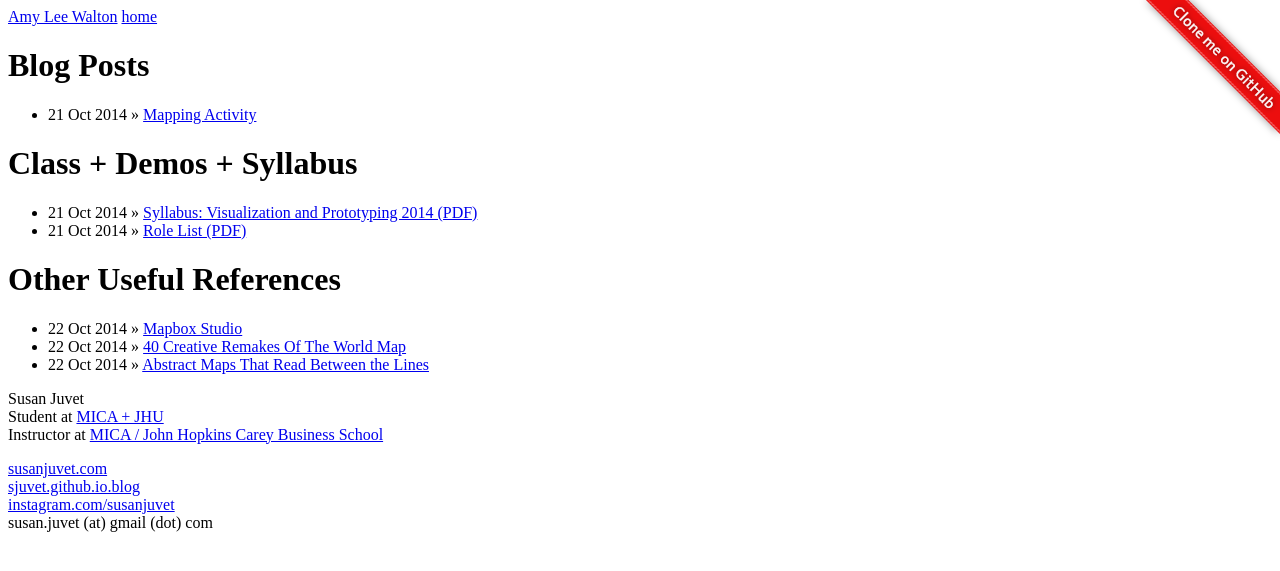
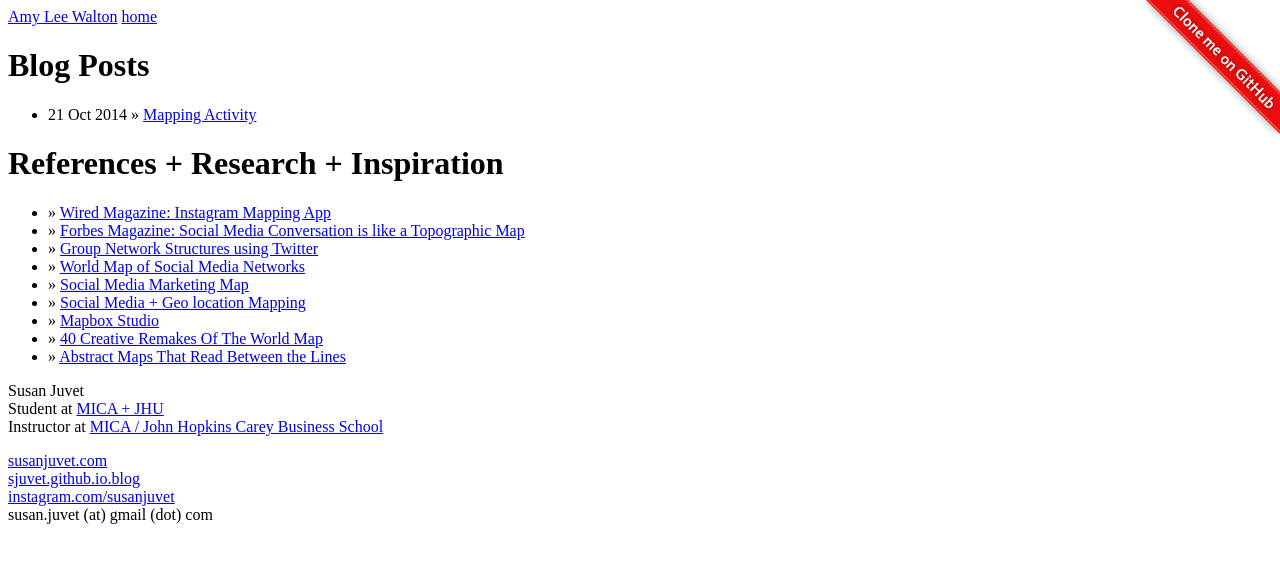
Before and after one commit to SJUVET/blog, a Jekyll site: the page built from index.html, in a window 1280 px wide. Shown: the top 571 px of the page. Built offline with Jekyll 4.4.1, drawn with Linux system fonts in a browser that asks for light colours; Markdown is read by kramdown in place of the engine named in the settings.

Commit message:
updated site

```diff
--- a/index.html
+++ b/index.html
@@ -11,17 +11,18 @@ title: Susan Juvet's Blog
     {% endfor %}
   </ul>
 
-  <h1>Class + Demos + Syllabus</h1>
+
+  <h1>References + Research + Inspiration</h1>
   <ul class="posts">
-    <li><span>21 Oct 2014</span> &raquo; <a href="{{ site.url }}/blog-template/pdfs/Syllabus_Visualization-and-Prototyping-2014.pdf">Syllabus: Visualization and Prototyping 2014 (PDF)</a></li>
-    <li><span>21 Oct 2014</span> &raquo; <a href="{{ site.url }}/blog-template/pdfs/01_RoleList.pdf">Role List (PDF)</a></li>
-  </ul>
-
-  <h1>Other Useful References</h1>
-  <ul class="posts">
-    <li><span>22 Oct 2014</span> &raquo; <a href="https://www.mapbox.com/mapbox-studio/#darwin">Mapbox Studio</a></li>
-    <li><span>22 Oct 2014</span> &raquo; <a href="http://www.hongkiat.com/blog/creative-world-maps/">40 Creative Remakes Of The World Map</a></li>
-    <li><span>22 Oct 2014</span> &raquo; <a href="http://www.nytimes.com/2013/12/05/arts/international/abstract-maps-that-read-between-the-lines.html">Abstract Maps That Read Between the Lines</a></li>
+  <li><span></span> &raquo; <a href="http://www.wired.com/2014/05/pixifly/#darwin">Wired Magazine: Instagram Mapping App</a></li>
+ <li><span></span> &raquo; <a href="http://www.forbes.com/sites/tjmccue/2014/02/28/your-social-media-conversation-is-like-a-topographic-map/#darwin">Forbes Magazine: Social Media Conversation is like a Topographic Map</a></li>
+ <li><span></span> &raquo; <a href="http://www.pewinternet.org/2014/02/20/part-2-conversational-archetypes-six-conversation-and-group-network-structures-in-twitter/#network-type-2-tight-crowd-network-communities/#darwin">Group Network Structures using Twitter</a></li>
+  <li><span></span> &raquo; <a href="http://vincos.it/world-map-of-social-networks/#darwin">World Map of Social Media Networks</a></li>
+  <li><span></span> &raquo; <a href="http://www.ovrdrv.com/social-media-map/#darwin">Social Media Marketing Map</a></li>
+  <li><span></span> &raquo; <a href="http://www.arcgis.com/home/item.html?id=18230986538047b4b761715f0b5dd913/#darwin">Social Media + Geo location Mapping</a></li>
+    <li><span> &raquo; <a href="https://www.mapbox.com/mapbox-studio/#darwin">Mapbox Studio</a></li>
+    <li><span></span> &raquo; <a href="http://www.hongkiat.com/blog/creative-world-maps/">40 Creative Remakes Of The World Map</a></li>
+    <li><span></span> &raquo; <a href="http://www.nytimes.com/2013/12/05/arts/international/abstract-maps-that-read-between-the-lines.html">Abstract Maps That Read Between the Lines</a></li>
   </ul>
 
 <!--
```
